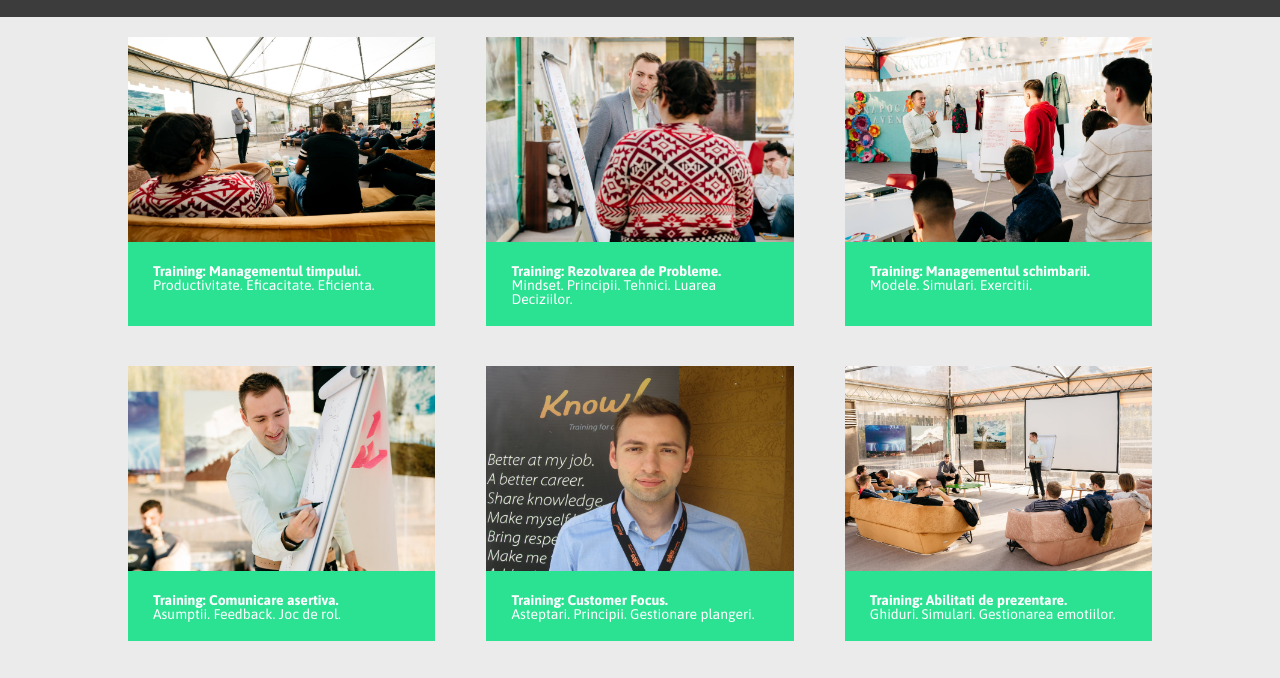
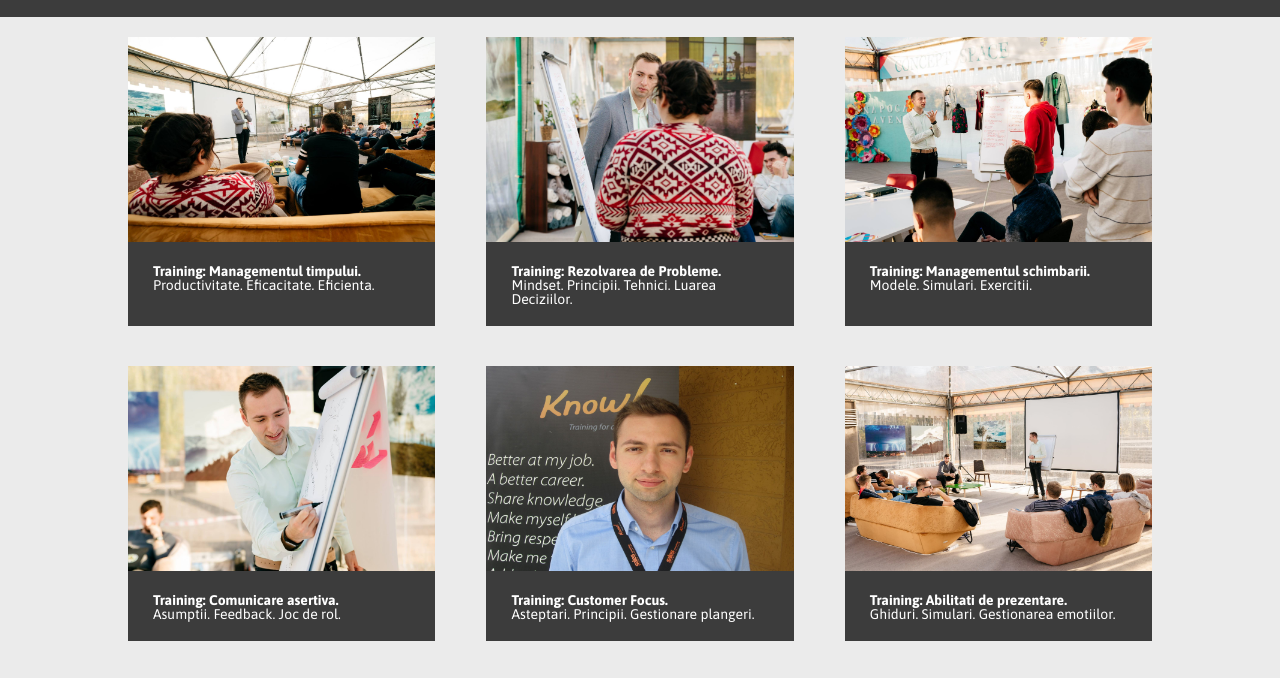
Before and after one commit to Cristian-Pavel/website-trainer, a plain HTML site: page index.html in a window 1280 px wide. Shown: the part 103-781 px from the top of the page. Drawn offline with Linux system fonts and the light colour scheme.

Commit message:
background color col div

```diff
--- a/style.css
+++ b/style.css
@@ -79,7 +79,9 @@ footer {
 }
 
 .col {
-    background-color: rgb(43, 226, 147);
+    /* background-color: rgb(43, 226, 147); */
+    background-color: rgb(60, 60, 60);
+
     width: 30%;
     margin-bottom: 40px;
 }
```
